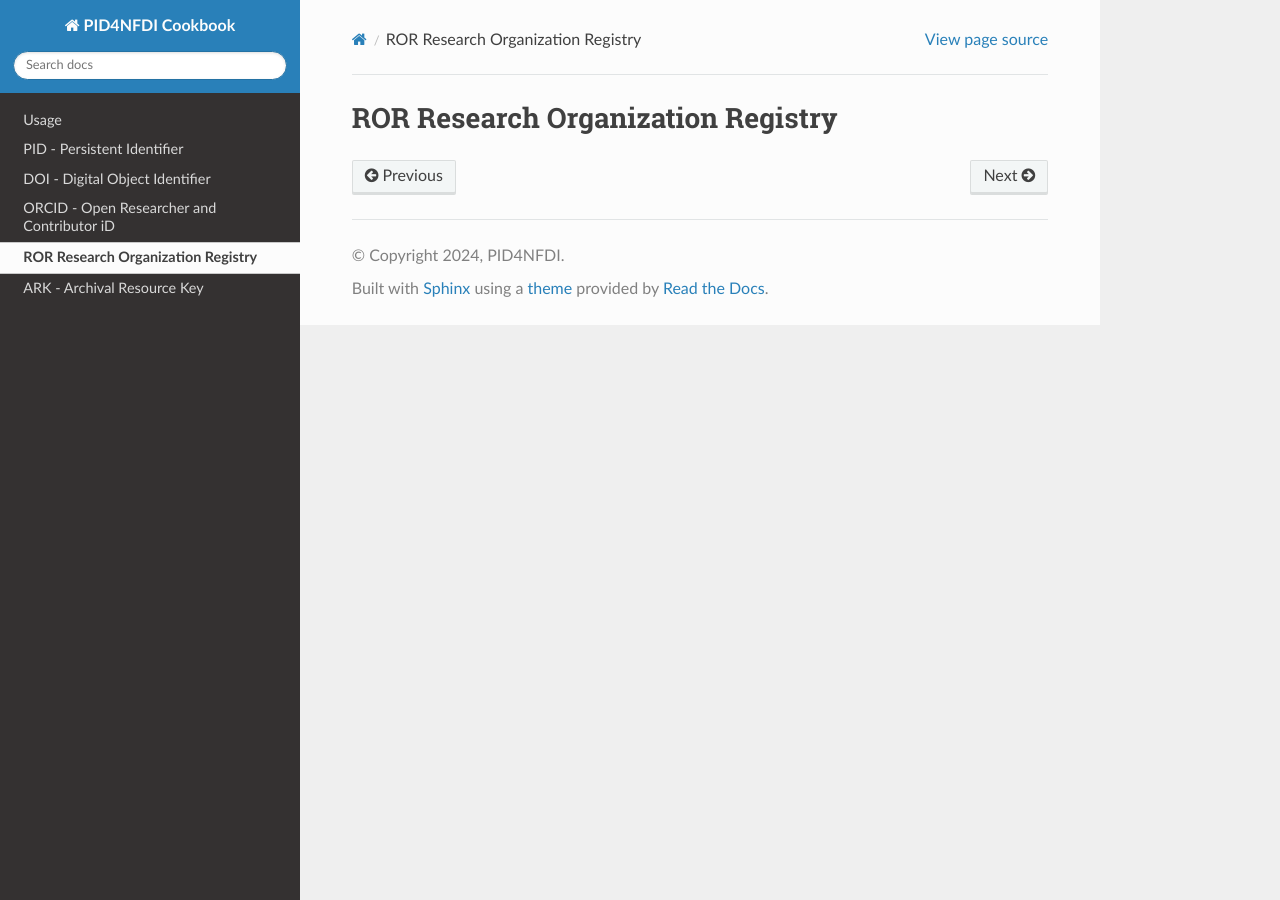
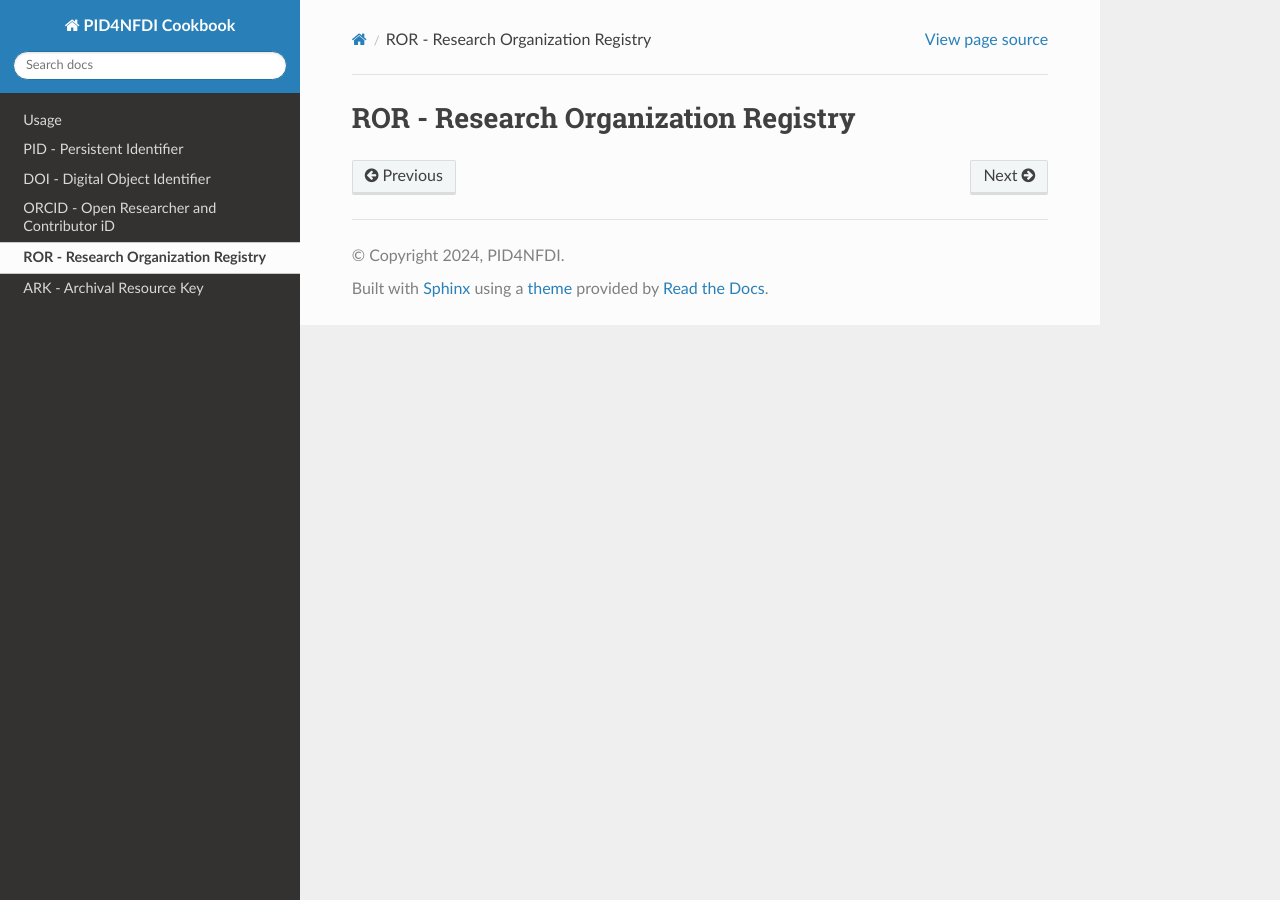
Before and after one commit to stephw-tib/pid4nfdi-training, a Sphinx documentation site: the page built from docs/source/ror.rst, in a window 1280 px wide. Built offline with Sphinx 7.4.7 and the Read the Docs theme 3.1.0, drawn with Linux system fonts in a browser that asks for light colours; pages that are not in the unit, such as notebooks, are missing from menus.

Commit message:
Update ror.rst
Signed-off-by: kahlertt <166626523+kahlertt@users.noreply.github.com>

```diff
--- a/docs/source/ror.rst
+++ b/docs/source/ror.rst
@@ -1,2 +1,2 @@
-ROR Research Organization Registry
-==================================
+ROR - Research Organization Registry
+====================================
```
